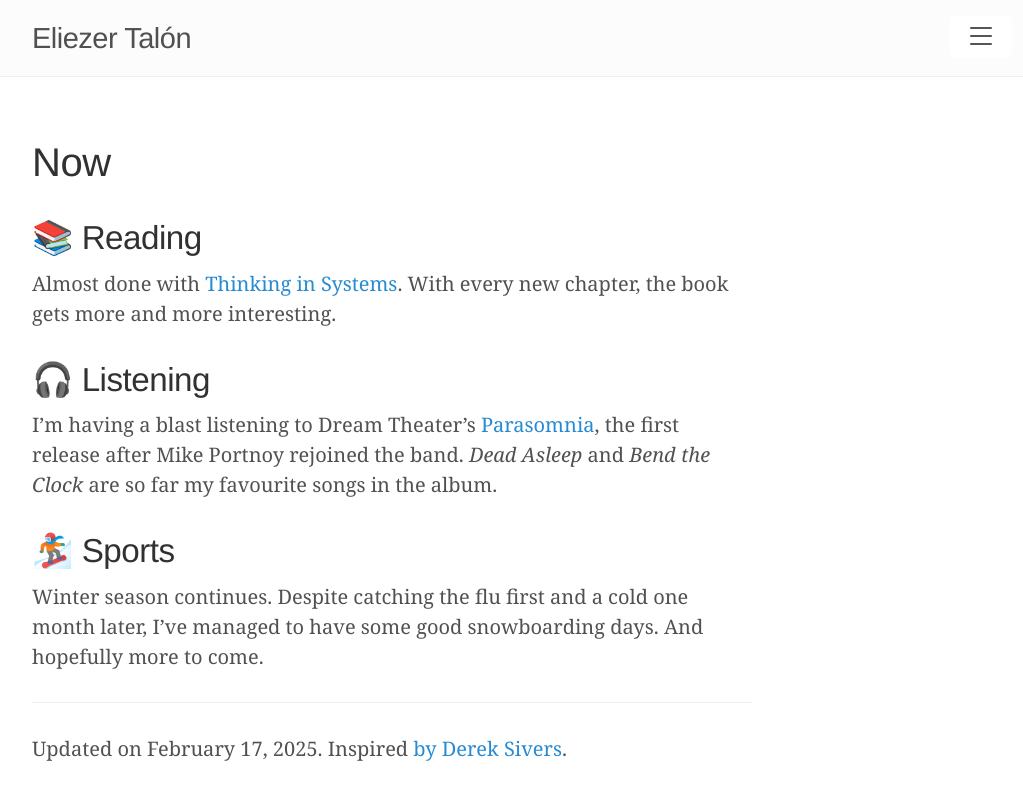
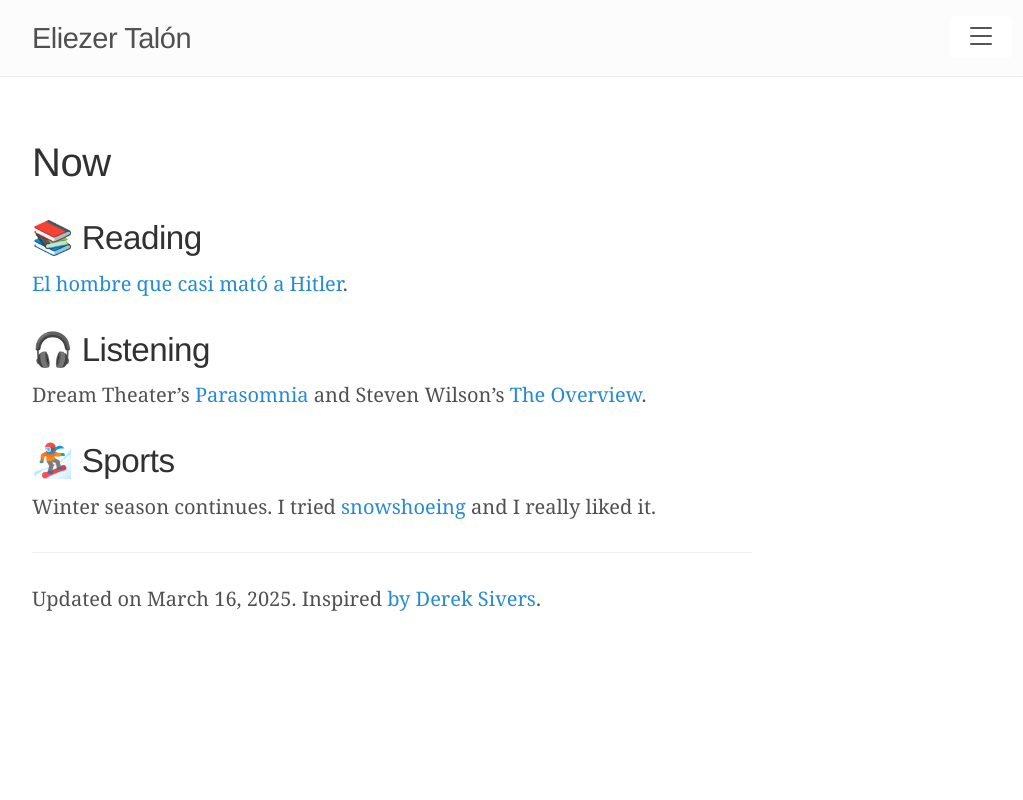
Before and after one commit to elitalon/elitalon.github.io, a Jekyll site: the page built from now.md, in a window 1280 px wide. Shown: the top 800 px of the page, without its empty margins (248-1271 px from the left). Built offline with Jekyll 4.4.1, drawn with Linux system fonts in a browser that asks for light colours.

Commit message:
Update 'Now'

```diff
--- a/now.md
+++ b/now.md
@@ -1,17 +1,17 @@
 ---
 layout: page
 title: Now
-date: 2025-02-17
+date: 2025-03-16
 ---
 
 ## 📚 Reading
-Almost done with [Thinking in Systems](https://www.chelseagreen.com/product/thinking-in-systems/). With every new chapter, the book gets more and more interesting.
+[El hombre que casi mató a Hitler](https://www.plataformaeditorial.com/libro/10264-el-hombre-que-casi-mato-a-hitler).
 
 ## 🎧 Listening
-I'm having a blast listening to Dream Theater's [Parasomnia](https://en.wikipedia.org/wiki/Parasomnia_(album)), the first release after Mike Portnoy rejoined the band. _Dead Asleep_ and _Bend the Clock_ are so far my favourite songs in the album.
+Dream Theater's [Parasomnia](https://en.wikipedia.org/wiki/Parasomnia_(album)) and Steven Wilson's [The Overview](https://en.wikipedia.org/wiki/The_Overview_(album)).
 
 ## 🏂 Sports
-Winter season continues. Despite catching the flu first and a cold one month later, I've managed to have some good snowboarding days. And hopefully more to come.
+Winter season continues. I tried [snowshoeing](https://en.wikipedia.org/wiki/Snowshoe) and I really liked it.
 
 ---
 
```
